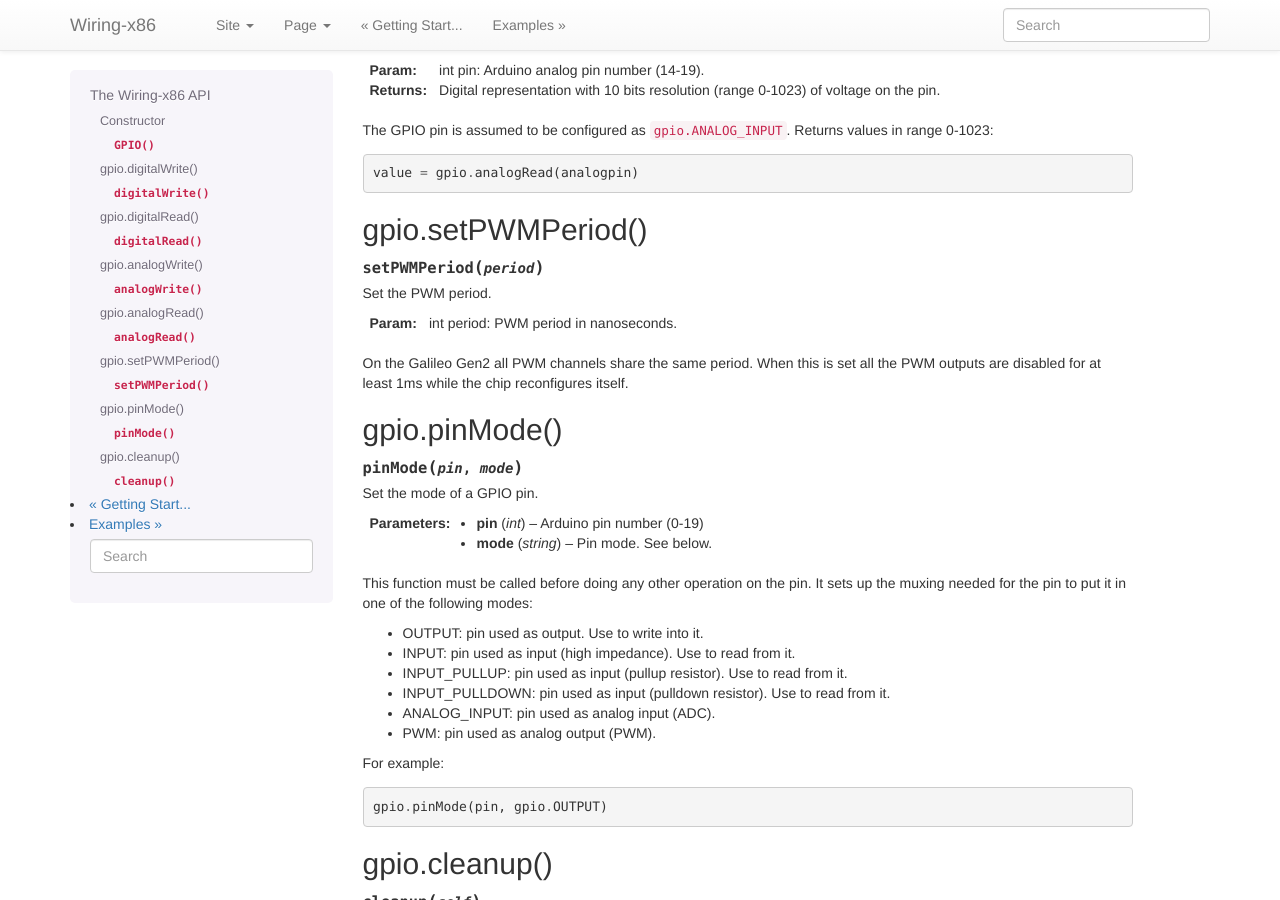
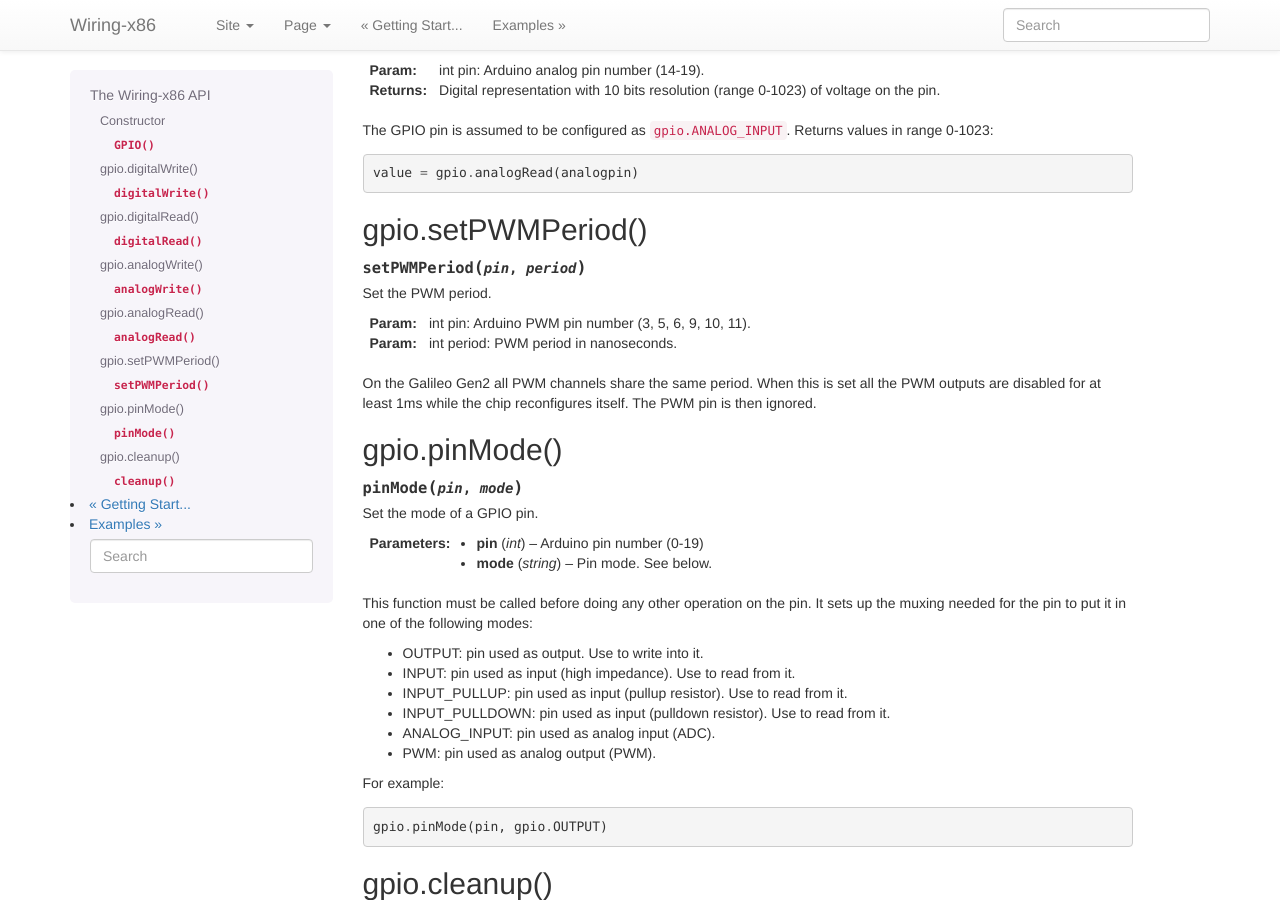
Before and after one commit to emutex/wiring-x86, a Sphinx documentation site: the page built from docs/source/galileo_gen2_api.rst, in a window 1280 px wide and 900 px high, scrolled down 1556 px. Built offline with Sphinx 7.4.7, drawn with Linux system fonts in a browser that asks for light colours.

Commit message:
Add pwm pin to setPWMPeriod method
PWM pin will be ignored in GalileoGen2 but will be used on other platforms.
Better to maintain a single API for all platforms.

```diff
--- a/docs/source/galileo_gen2_api.rst
+++ b/docs/source/galileo_gen2_api.rst
@@ -113,16 +113,17 @@
 gpio.setPWMPeriod()
 -------------------
 
-.. function:: setPWMPeriod(period)
+.. function:: setPWMPeriod(pin, period)
 
    Set the PWM period.
 
+   :param: int pin: Arduino PWM pin number (3, 5, 6, 9, 10, 11).
    :param: int period: PWM period in nanoseconds.
 
 
 On the Galileo Gen2 all PWM channels share the same period. When this is set
 all the PWM outputs are disabled for at least 1ms while the chip reconfigures
-itself.
+itself. The PWM pin is then ignored.
 
 gpio.pinMode()
 --------------
--- a/wiringx86.py
+++ b/wiringx86.py
@@ -286,14 +286,15 @@
             self.__enable_pwm(pwm)
         self.__set_pwm_duty_cycle(pwm, self.pwm_period * value / 255)
 
-    def setPWMPeriod(self, period):
+    def setPWMPeriod(self, pin, period):
         """Set the PWM period
 
         On GalileoGen2 all PWM channels share the same period. When this is
         set all the PWM outputs are disabled for at least 1ms while the chip
-        reconfigures itself.
+        reconfigures itself. The PWM pin is then ignored.
 
         Args:
+            pin: Arduino PWM pin number (3, 5, 6, 9, 10, 11)
             period: period in nanoseconds
 
         """
```
